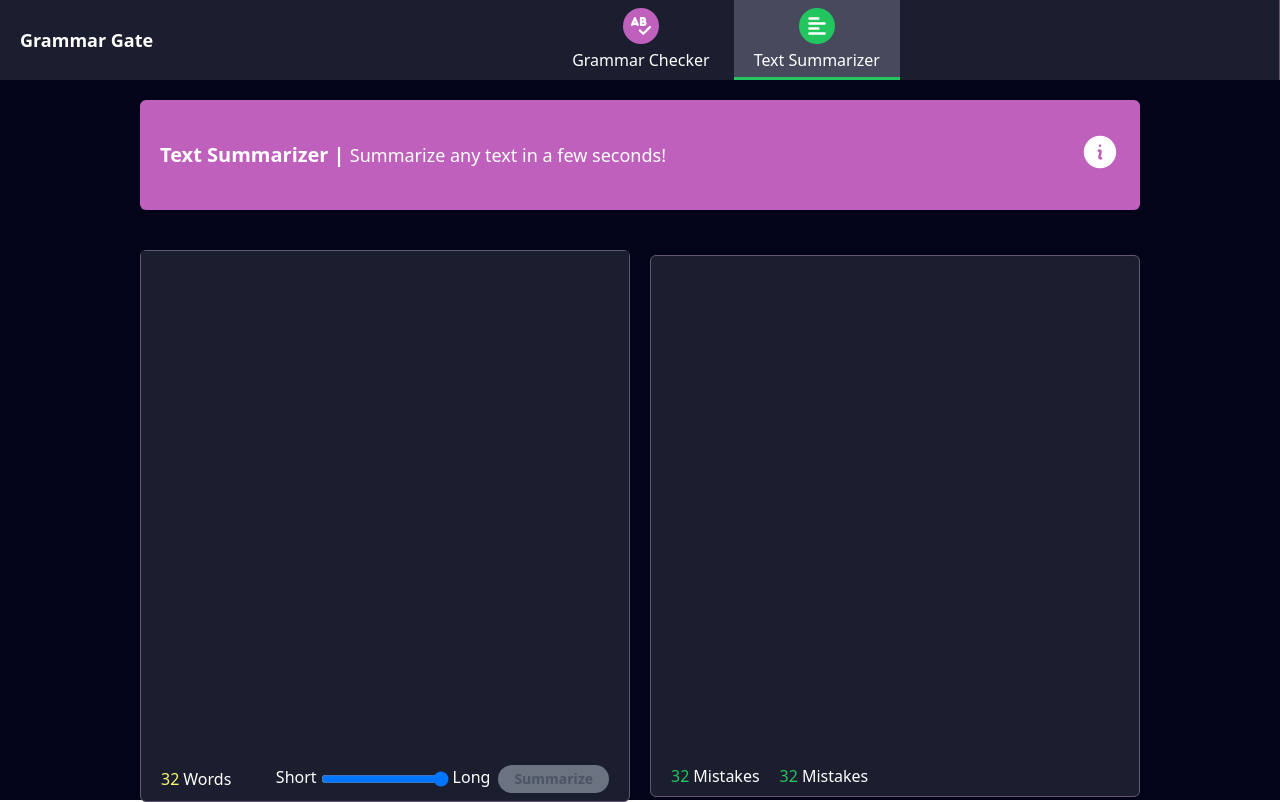
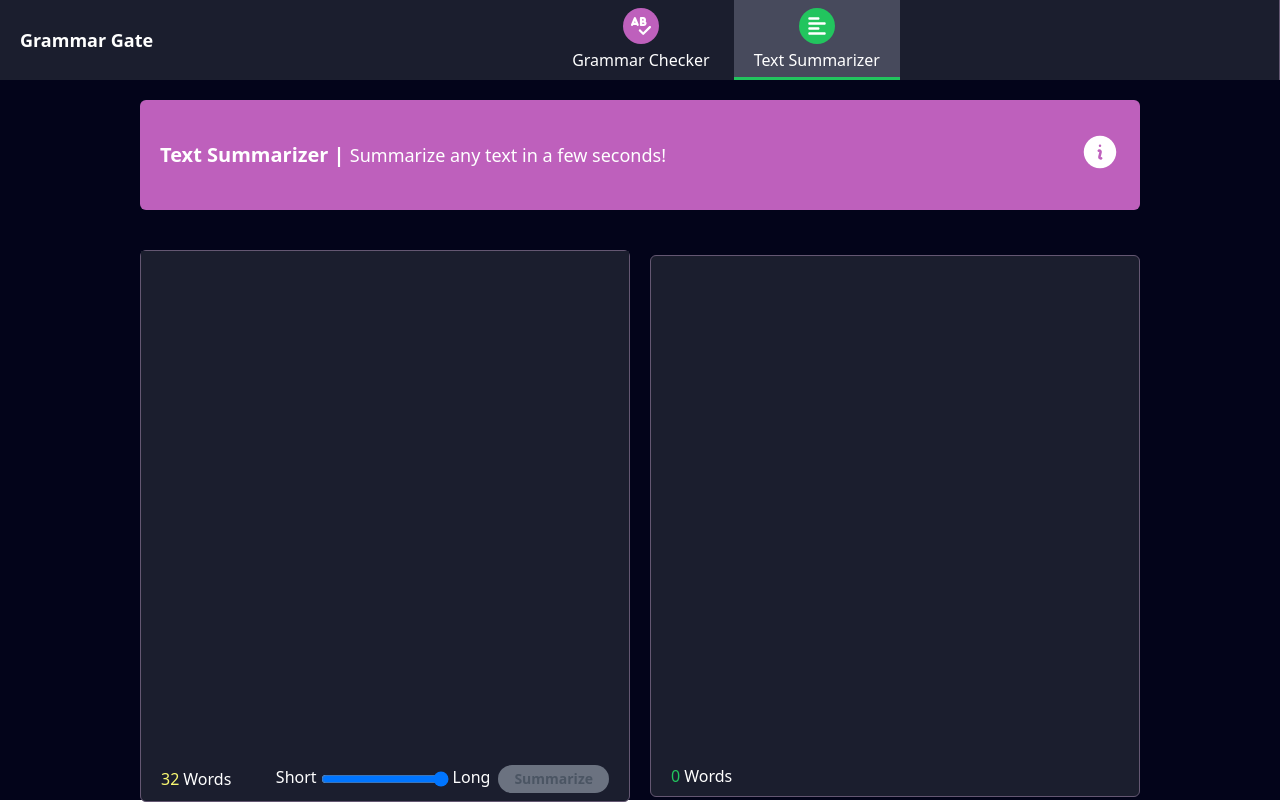
Before and after one commit to GabrielCarames/grammar-gate, a Next.js app: page /text-summarizer in a window 1280 px wide. Built offline with nearby package versions, Linux system fonts and the light colour scheme; no server answers.

Commit message:
feat(SummarizedText): add words count

```diff
--- a/src/components/SummarizedText.tsx
+++ b/src/components/SummarizedText.tsx
@@ -40,11 +40,16 @@ SummarizedText.SummarizedTextContent = function SummarizedTextContent() {
 }
 
 SummarizedText.SummarizedTextFooter = function SummarizedTextFooter() {
+  const { summary } = useSummaryContext()
+
   return (
     <footer className="h-max py-2 px-5">
       <div className="flex gap-5">
-        <TextareaSpan text="Mistakes" data={32} className="!text-green-500 text-center" />
-        <TextareaSpan text="Mistakes" data={32} className="!text-green-500 text-center" />
+        <TextareaSpan
+          text="Words"
+          data={summary.split(" ").length > 1 ? summary.split(" ").length : 0}
+          className="!text-green-500 text-center"
+        />
       </div>
     </footer>
   )
```
